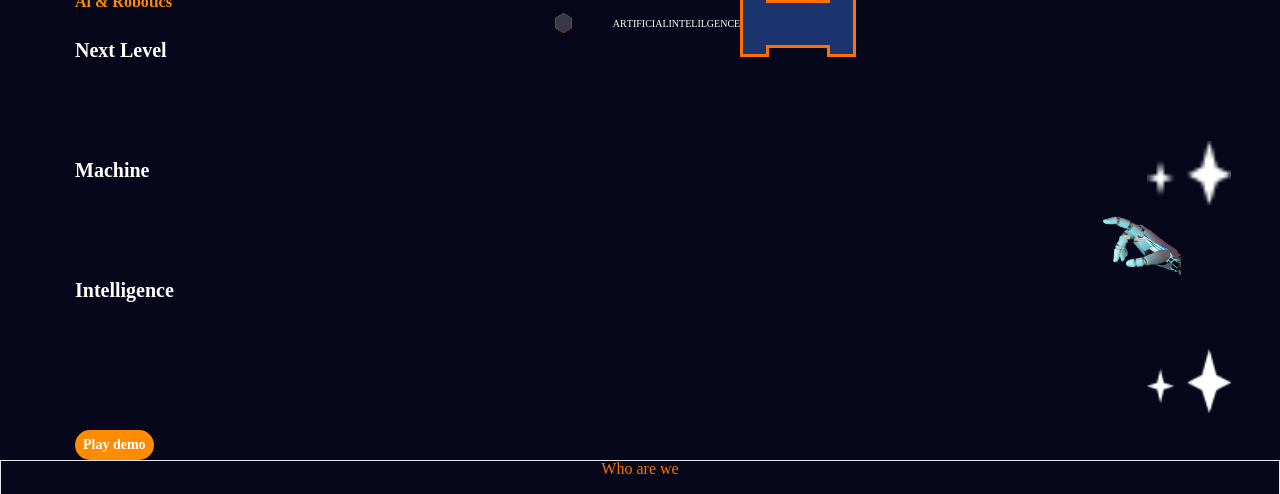
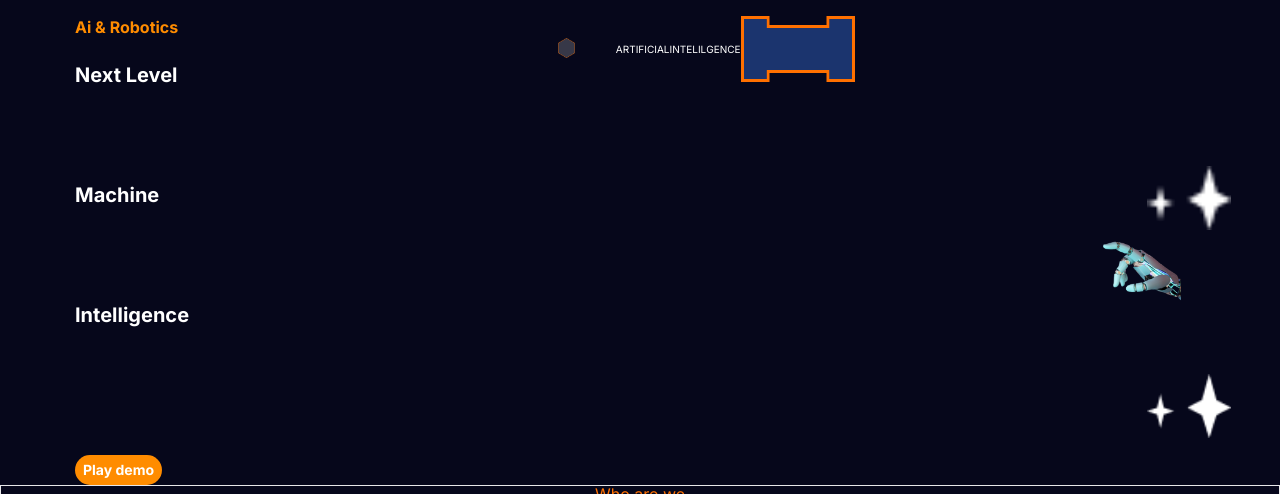
Before and after one commit to Demetre9/project, a plain HTML site: page index.html in a window 1280 px wide. Shown: the part 95-589 px from the top of the page. Drawn offline with Linux system fonts and the light colour scheme.

Commit message:
add fonts

```diff
--- a/Css/style.css
+++ b/Css/style.css
@@ -1,34 +1,28 @@
 body {
+  font-family: "Inter", sans-serif;
   background-color: #06071b;
 }
-
 .position {
   position: absolute;
 }
-
 .flex {
   display: flex;
 }
-
 .flex-row {
   display: flex;
   flex-direction: row;
 }
-
 .flex-collum {
   display: flex;
   flex-direction: column;
 }
-
 .flex-centre {
   display: flex;
   justify-content: center;
 }
-
 .area {
   padding: 50px 300px;
 }
-
 .relative {
   position: relative;
 }
--- a/index.html
+++ b/index.html
@@ -4,6 +4,12 @@
     <meta charset="UTF-8" />
     <meta http-equiv="X-UA-Compatible" content="IE=edge" />
     <meta name="viewport" content="width=device-width, initial-scale=1.0" />
+    <link rel="preconnect" href="https://fonts.googleapis.com" />
+    <link rel="preconnect" href="https://fonts.gstatic.com" crossorigin />
+    <link
+      href="https://fonts.googleapis.com/css2?family=Inter:wght@400;500;700&family=Roboto:wght@400;700&display=swap"
+      rel="stylesheet"
+    />
     <link rel="stylesheet" href="../project/Css/reset.css" />
     <link rel="stylesheet" href="../project/Css/style.css" />
     <link rel="stylesheet" href="../project/Css/modal.css" />
```
